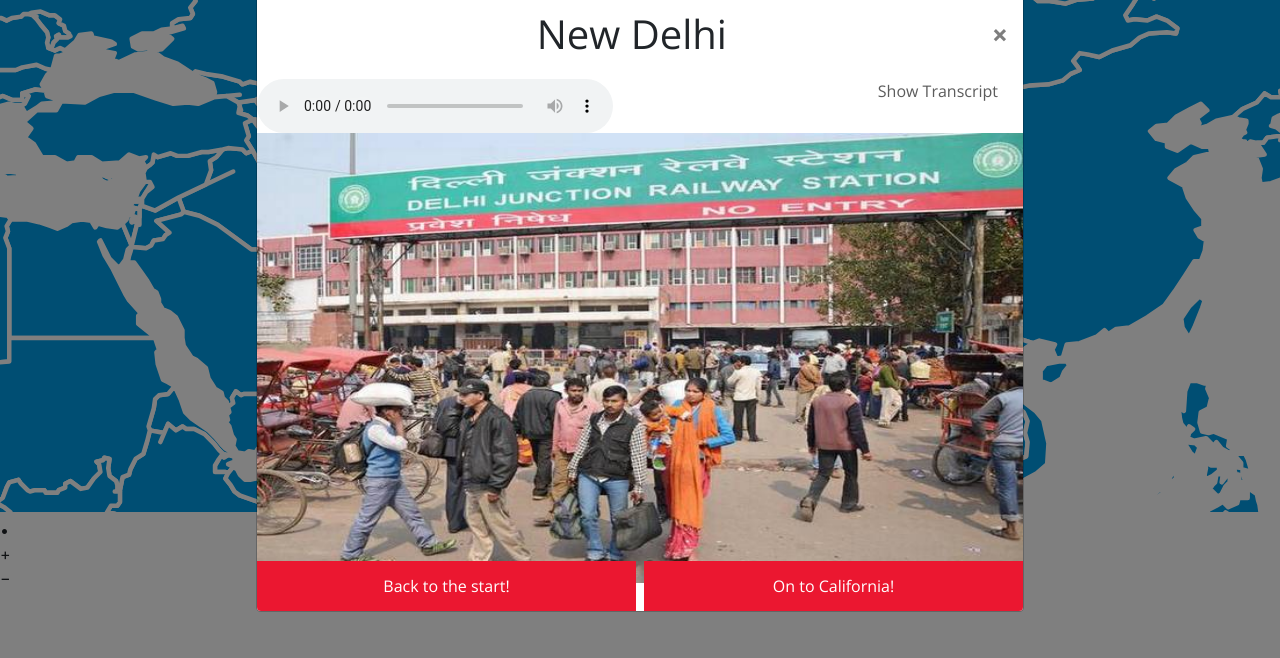
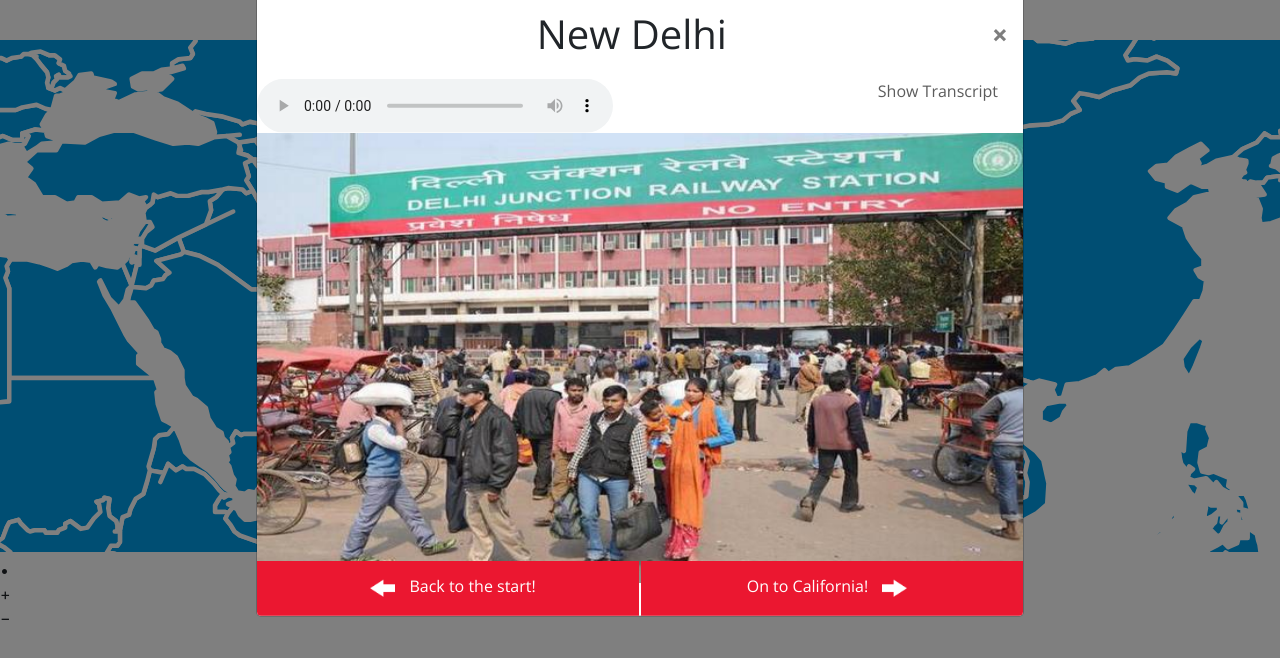
Before and after one commit to alexwines/cornell-project, a plain HTML site: page index.html in a window 1280 px wide. Both pictures are taken after a click on the button "Start the journey!". Drawn offline with nearby package versions, Linux system fonts and the light colour scheme.

Commit message:
add icons

```diff
--- a/css/main.css
+++ b/css/main.css
@@ -1,3 +1,13 @@
+.map-container {
+  margin-top: 40px;
+}
+
+.direction-icon {
+  width: 25px;
+  margin-left: 10px;
+  margin-right: 10px;
+}
+
 svg {
   background-color: #fff;
 }
@@ -89,8 +99,10 @@ svg {
 
 .btn.prev {
   border-radius: 0 0 0 4px!important;
+  margin-right: 1px!important;
 }
 
 .btn.next {
   border-radius: 0 0 4px 0!important;
+  margin-left: 1px!important;
 }
--- a/index.html
+++ b/index.html
@@ -40,7 +40,7 @@
             </div>
           </div>
           <div class="modal-footer">
-            <button id="js-start-journey-next" type="button" class="btn col start-btn btn-primary">Start the journey!</button>
+            <button id="js-start-journey-next" type="button" class="btn col start-btn btn-primary">Start the journey! <img src="images/right-arrow.png" class="direction-icon"></button>
           </div>
         </div>
       </div>
@@ -86,8 +86,8 @@
 
           </div>
           <div class="modal-footer">
-            <button id="js-new-delhi-prev" type="button" class="btn btn-primary prev col">Back to the start!</button>
-            <button id="js-new-delhi-next" type="button" class="btn btn-primary next col">On to California!</button>
+            <button id="js-new-delhi-prev" type="button" class="btn btn-primary prev col"><img src="images/left-arrow.png" class="direction-icon"> Back to the start!</button>
+            <button id="js-new-delhi-next" type="button" class="btn btn-primary next col">On to California! <img src="images/right-arrow.png" class="direction-icon"></button>
           </div>
         </div>
       </div>
@@ -134,8 +134,8 @@
           </div>
 
           <div class="modal-footer">
-            <button id="js-california-prev" type="button" class="btn col prev btn-primary">Back to New Delhi!</button>
-            <button id="js-california-next" type="button" class="btn col next btn-primary">On to the Dominican Republic!</button>
+            <button id="js-california-prev" type="button" class="btn col prev btn-primary"><img src="images/left-arrow.png" class="direction-icon"> Back to New Delhi!</button>
+            <button id="js-california-next" type="button" class="btn col next btn-primary">On to the Dominican Republic! <img src="images/right-arrow.png" class="direction-icon"></button>
           </div>
 
         </div>
@@ -190,8 +190,8 @@
           </div>
 
           <div class="modal-footer">
-            <button id="js-dominican-republic-prev" type="button" class="btn col prev btn-primary">Back to California!</button>
-            <button id="js-dominican-republic-next" type="button" class="btn col next btn-primary">On to Phoenix!</button>
+            <button id="js-dominican-republic-prev" type="button" class="btn col prev btn-primary"><img src="images/left-arrow.png" class="direction-icon"> Back to California!</button>
+            <button id="js-dominican-republic-next" type="button" class="btn col next btn-primary">On to Phoenix! <img src="images/right-arrow.png" class="direction-icon"></button>
           </div>
 
         </div>
@@ -250,8 +250,8 @@
           </div>
 
           <div class="modal-footer">
-            <button id="js-phoenix-prev" type="button" class="btn col prev btn-primary">Back to the Dominican Republic!</button>
-            <button id="js-phoenix-next" type="button" class="btn col next btn-primary">On to Cornell!</button>
+            <button id="js-phoenix-prev" type="button" class="btn col prev btn-primary"><img src="images/left-arrow.png" class="direction-icon"> Back to the Dominican Republic!</button>
+            <button id="js-phoenix-next" type="button" class="btn col next btn-primary">On to Cornell! <img src="images/right-arrow.png" class="direction-icon"></button>
           </div>
         </div>
       </div>
```
Also changed, not shown: images/left-arrow.png (added), images/right-arrow.png (added).
